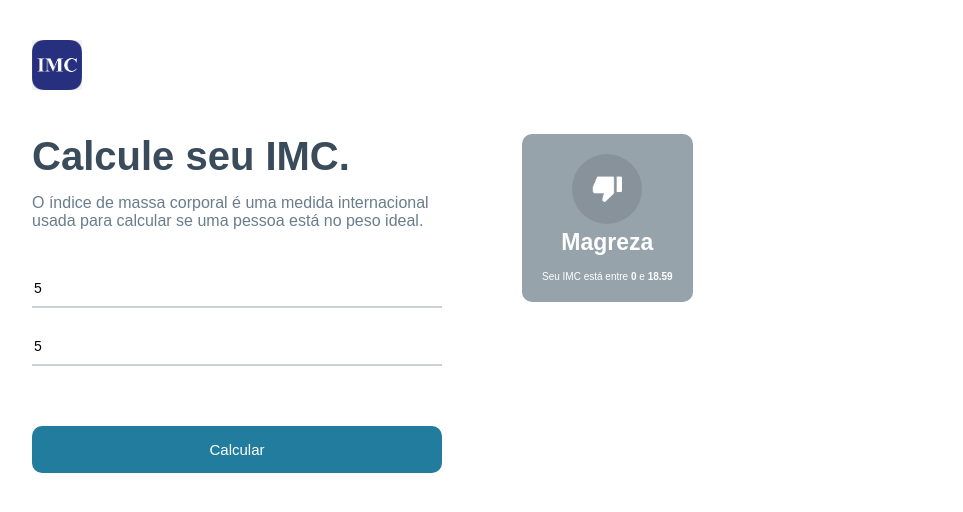
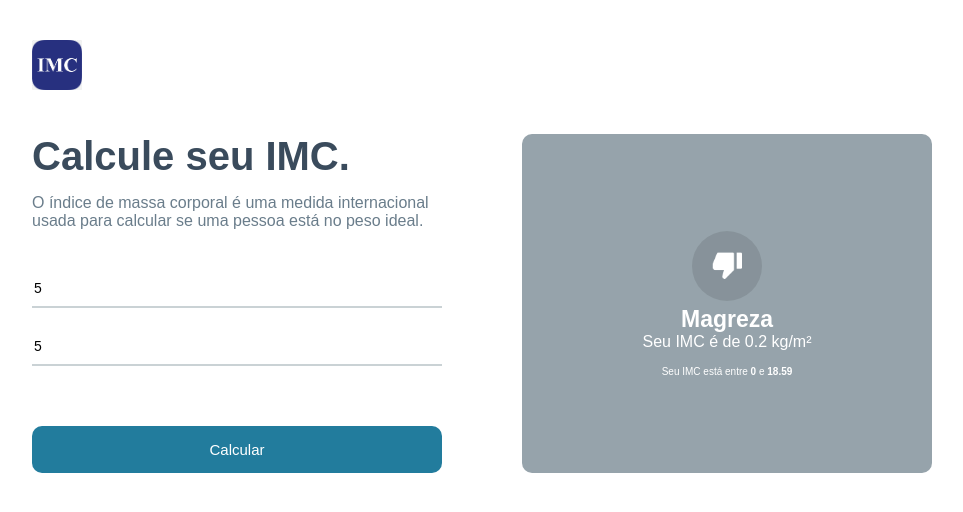
Before and after one commit to DevNetoSantos/projeto-calculadora-imc, a React (Vite) app: page / in a window 1280 px wide. Both pictures are taken after typing "5", "5" into the empty fields and a click on the button "Calcular". Shown: the top 512 px of the page, without its empty margins (158-1121 px from the left). Built offline with nearby package versions, Linux system fonts and the light colour scheme.

Commit message:
tela de informação pronta

```diff
--- a/src/App.module.css
+++ b/src/App.module.css
@@ -71,3 +71,13 @@
     display: grid;
     grid-template-columns: repeat(2, 1fr);
 }
+
+.container .rigthSide .rightBig {
+    flex: 1;
+    display: flex;
+}
+
+.yourImc {
+    font-size: 17px;
+    padding: 10px 0px 50px 0px;
+}
--- a/src/components/GridItem/GridItem.tsx
+++ b/src/components/GridItem/GridItem.tsx
@@ -16,6 +16,9 @@ export const GridItem = ({item}: Props) => {
             <div className={style.gridTitle}>
                 {item.title}
             </div>
+            {item.yourImc &&
+                <div className={style.yourImc}>Seu IMC é de {item.yourImc} kg/m²</div>
+            }
             <div className={style.gridInfo}>
                 <>
                     Seu IMC está entre <strong>{item.imc[0]}</strong> e <strong>{item.imc[1]}</strong>
--- a/src/helpers/imc.ts
+++ b/src/helpers/imc.ts
@@ -17,7 +17,8 @@ export const calImc = (height: number, weight: number) => {
     const imc = weight / (height * height);
 
     for(let i in levels) {
-        if(imc >= levels[i].imc[0] && imc < levels[i].imc[1]) {
+        if(imc >= levels[i].imc[0] && imc <= levels[i].imc[1]) {
+            levels[i].yourImc = parseFloat(imc.toFixed(2));
             return levels[i];
         }
     }
```
